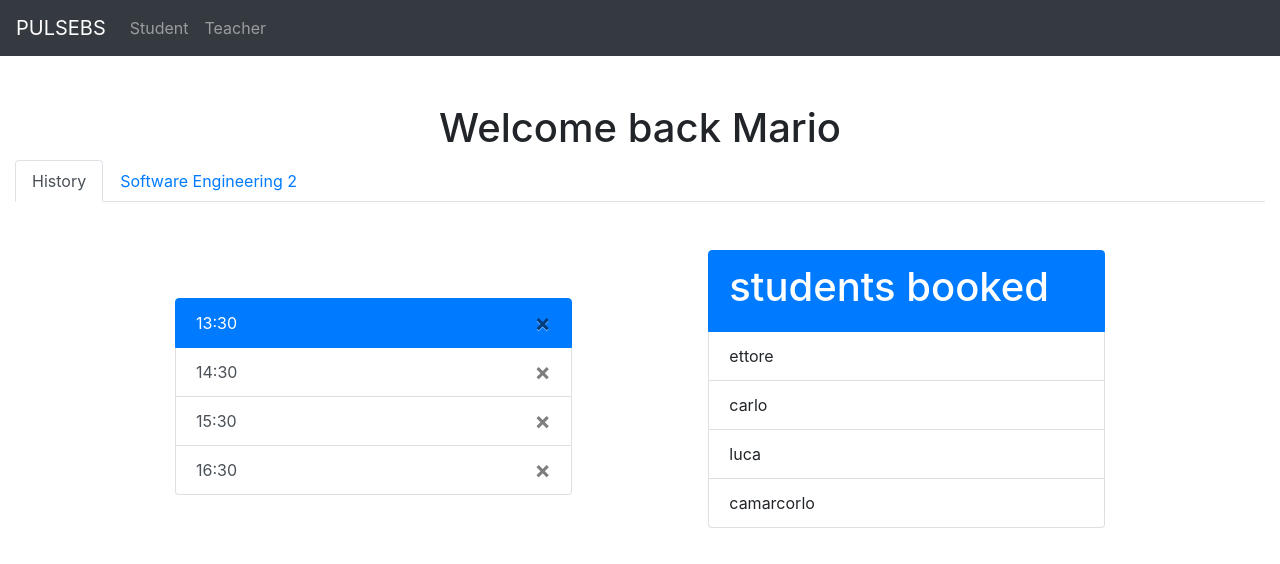
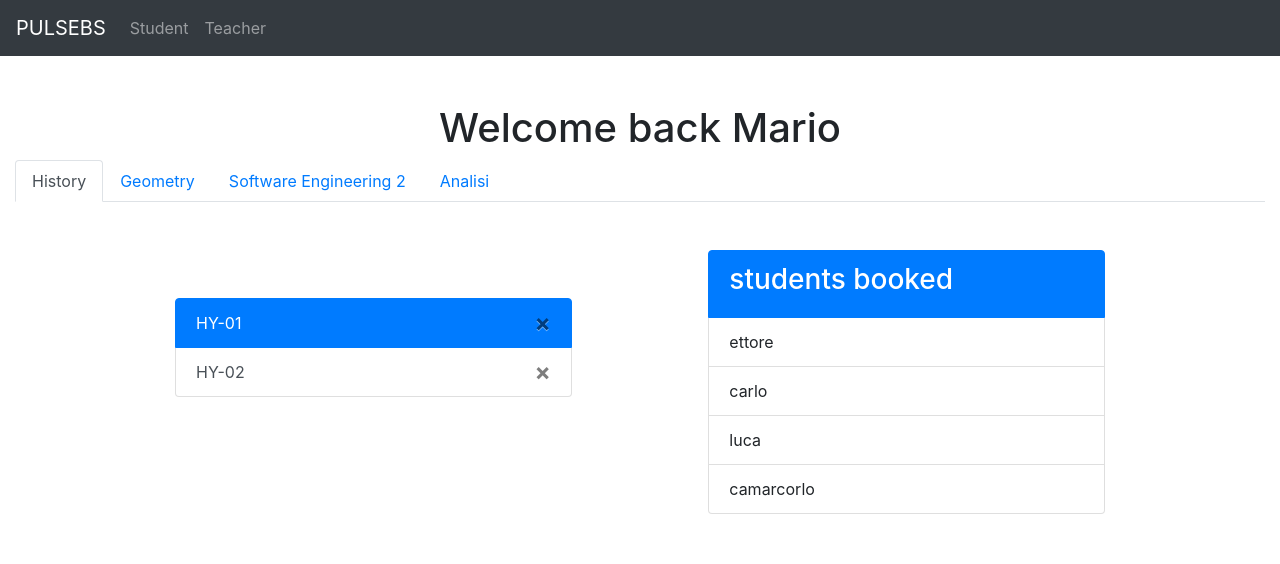
Before and after one commit to polito-se2-2020-team6/PULSeBS, a React (Create React App) app in the folder client/: page /teacher in a window 1280 px wide. Shown: the top 564 px of the page. Built offline with nearby package versions, Linux system fonts and the light colour scheme.

Commit message:
Modify Teacher page, course and lecture shown in the right way

```diff
--- a/client/src/components/Teacher.js
+++ b/client/src/components/Teacher.js
@@ -1,19 +1,36 @@
 import React from "react";
 import { Col, Container, Row, Tabs, Tab, ListGroup } from "react-bootstrap";
 
+/*  listaLezione -> getLectures
+    corso -> courseId
+    lezione -> lectureId
+    studenti -> vector of Students
+*/
 
-var listaCorsi = [{
-    corso: "13:30",
+var listaLezioni = [{
+    corso: "History",
+    lezione: "HY-01",
     studenti: new Array("ettore", "carlo","luca", "camarcorlo")
 }, {
-    corso: "14:30",
+    corso: "Geometry",
+    lezione: "GY-01",
     studenti: new Array("ettore", "carlo")
 
 }, {
-    corso: "15:30",
+    corso: "History",
+    lezione: "HY-02",
+    studenti: new Array("ettore", "camarcorlo")
+}, {
+    corso: "Software Engineering 2",
+    lezione: "SE2-01",
     studenti: new Array("")
 }, {
-    corso: "16:30",
+    corso: "Software Engineering 2",
+    lezione: "SE2-02",
+    studenti: new Array("Marco","Luca")
+}, {
+    corso: "Analisi",
+    lezione: "AI-01",
     studenti: new Array("ludo", "carlo","max")
 }]
 
@@ -24,9 +41,10 @@ class Teacher extends React.Component {
       super(props);
 
       this.state = {
-          totalCourses : listaCorsi,
-          course : listaCorsi[0].corso,
-          students : listaCorsi[0].studenti
+          totalLectures : listaLezioni,
+          course : listaLezioni[0].corso,
+          students : listaLezioni[0].studenti,
+          lecture : listaLezioni[0].lezione,
       };
     }
 
@@ -36,12 +54,14 @@ class Teacher extends React.Component {
     }
 
     deleteLecture(lecture){
-        this.setState({totalCourses : this.state.totalCourses.filter(c => c.corso !== lecture)})
+        this.setState({totalLectures : this.state.totalLectures.filter(c => c.corso !== lecture)})
         //collega all'API
 
     };
 
     render() {
+
+        const corsi =this.state.totalLectures.map((item) => item.corso ).filter((v,i,s)=> s.indexOf(v) === i ) ;
         return (<>
             <Container fluid className="mt-5 ">
 
@@ -50,49 +70,32 @@ class Teacher extends React.Component {
 
                 </Row>
 
-                <Tabs defaultActiveKey="history"  id="noanim-tab-example">
-                <Tab eventKey="history" title="History">
+                <Tabs defaultActiveKey={this.state.totalLectures[0].corso}  id="noanim-tab-example">
+                    {corsi?.map((C_Id)=> (
+                         <Tab eventKey={C_Id} title={C_Id} >
                              <Row className="mt-5 justify-content-md-center">
-                    <Col md={4}>
-
+                             <Col md={4} >
                                 <Tab.Container id="list-group-tabs-example" >
-                        <ListGroup className="mt-5">
-                            {this.state.totalCourses?.map((c) => (
-
-                                        <ListGroup.Item action active={c.corso===this.state.course} onClick={()=> this.setState({students: c.studenti, course: c.corso})}>{c.corso}
+                                    <ListGroup className="mt-5" >
+                                        {
+                                            this.state.totalLectures.filter(l => l.corso===C_Id)?.map((c) => (
+                                                        <ListGroup.Item action active={c.lezione===this.state.lecture}
+                                                            onClick={()=> this.setState({students: c.studenti, course: c.corso, lecture: c.lezione})}>
+                                                            {c.lezione}
 
                                                             <button type="button" class="close" aria-label="Close" onClick={this.deleteLecture.bind(this, c.corso)}>
                                                                 <span aria-hidden="true">&times;</span>
                                                             </button>
                                                         </ListGroup.Item>
-
                                             ))}
                                     </ListGroup>
                                 </Tab.Container>
-
                             </Col>
                             <Col md={1}></Col>
-                    {/*<Col md={4}>
-                        <ListGroup as="ul">
-                            <ListGroup.Item as="li" active>
-                                <h1>Lectures</h1>
-                            </ListGroup.Item>
-                                {this.state.totalCourses?.map((c) => (
-
-                                        <ListGroup.Item as="li" action  onClick={()=> this.setState({students: c.studenti, course: c.corso})}>{c.corso}
-                                            <button type="button" class="close" aria-label="Close" onClick={this.deleteLecture.bind(this, c.corso)}>
-                                                <span aria-hidden="true">&times;</span>
-                                            </button>
-                                        </ListGroup.Item>
-
-                                ))}
-                        </ListGroup>
-                    </Col> */}
-
                             <Col md={4}>
                                 <ListGroup as="ul">
                                     <ListGroup.Item as="li" active>
-                                <h1>students booked</h1>
+                                        <h3>students booked</h3>
                                     </ListGroup.Item>
 
                                         {this.state.students.map((s)=> (
@@ -106,62 +109,10 @@ class Teacher extends React.Component {
                             </Col>
                              </Row>
                          </Tab>
-                <Tab eventKey="Software Engineering 2" title="Software Engineering 2">
-                <Row className="mt-5 justify-content-md-center">
-                    <Col md={4}>
+                    )
 
-                    <Tab.Container id="list-group-tabs-example" >
-                        <ListGroup className="mt-5">
-                            {this.state.totalCourses?.map((c) => (
-
-                                        <ListGroup.Item action active={c.corso===this.state.course} onClick={()=> this.setState({students: c.studenti, course: c.corso})}>{c.corso}
-                                            <button type="button" class="close" aria-label="Close" onClick={this.deleteLecture.bind(this, c.corso)}>
-                                                <span aria-hidden="true">&times;</span>
-                                            </button>
-                                        </ListGroup.Item>
-
-                                ))}
-                        </ListGroup>
-                    </Tab.Container>
-
-                    </Col>
-                    <Col md={1}></Col>
-                    {/*<Col md={4}>
-                        <ListGroup as="ul">
-                            <ListGroup.Item as="li" active>
-                                <h1>Lectures</h1>
-                            </ListGroup.Item>
-                                {this.state.totalCourses?.map((c) => (
-
-                                        <ListGroup.Item as="li" action  onClick={()=> this.setState({students: c.studenti, course: c.corso})}>{c.corso}
-                                            <button type="button" class="close" aria-label="Close" onClick={this.deleteLecture.bind(this, c.corso)}>
-                                                <span aria-hidden="true">&times;</span>
-                                            </button>
-                                        </ListGroup.Item>
-
-                                ))}
-                        </ListGroup>
-                    </Col> */}
-
-                    <Col md={4}>
-                        <ListGroup as="ul">
-                            <ListGroup.Item as="li" active>
-                                <h1>students booked</h1>
-                            </ListGroup.Item>
-
-                                {this.state.students.map((s)=> (
-                                    <ListGroup.Item as="li">{s}
-
-                                    </ListGroup.Item>
-                                )
                     )}
-
-                        </ListGroup>
-                    </Col>
-                </Row>
-                </Tab>
                 </Tabs>
-
             </Container>
         </>);
     }
```
Lines whose indentation alone changed are shown as unchanged.
